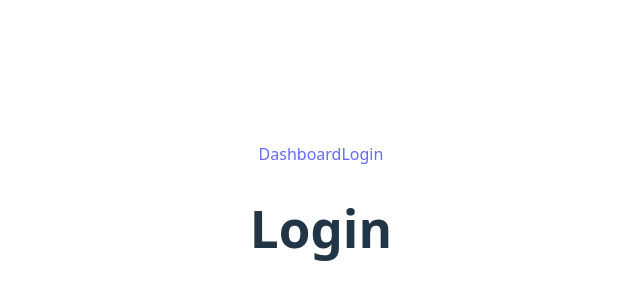
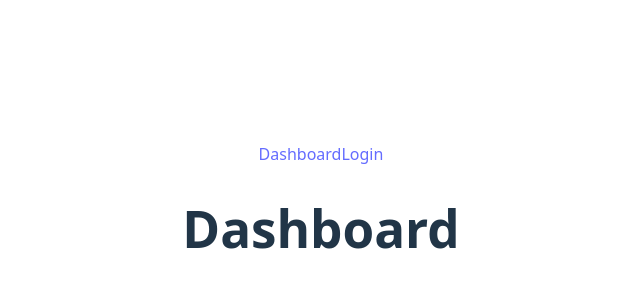
Before and after one commit to bmstoss13/ThomasJeffersonSchool, a React (Vite) app in the folder thomas-jefferson/: page / in a window 1280 px wide. Shown: the part 184-484 px from the top of the page, without its empty margins (319-959 px from the left). Built offline with nearby package versions, Linux system fonts and the light colour scheme.

Commit message:
direct to dashboard first

```diff
--- a/thomas-jefferson/src/App.jsx
+++ b/thomas-jefferson/src/App.jsx
@@ -1,12 +1,9 @@
 import './App.css'
-import Header from './components/header'
+import Dashboard from './routes/dashboard'
 
 function App() {
   return(
-    <>
-    <Header />
-      <h1>Login</h1>
-    </>
+    <Dashboard/>
   )
 }
 
--- a/thomas-jefferson/src/Router.jsx
+++ b/thomas-jefferson/src/Router.jsx
@@ -1,8 +1,10 @@
 import { createBrowserRouter } from "react-router-dom";
 import App from "./App";
 import Dashboard from "./routes/dashboard";
+import Login from "./routes/login";
 
 export const router = createBrowserRouter([
     { path: "/", element: <App/>},
     { path: "/dashboard", element: <Dashboard/>},
+    { path: "/login", element: <Login/>}
   ]);
--- a/thomas-jefferson/src/routes/login.jsx
+++ b/thomas-jefferson/src/routes/login.jsx
@@ -1,8 +1,10 @@
 import React from 'react'
+import Header from '../components/header'
 
 const login = () => {
     return (
         <div>
+            <Header/>
             <h1>login</h1>
         </div>
     )
```
